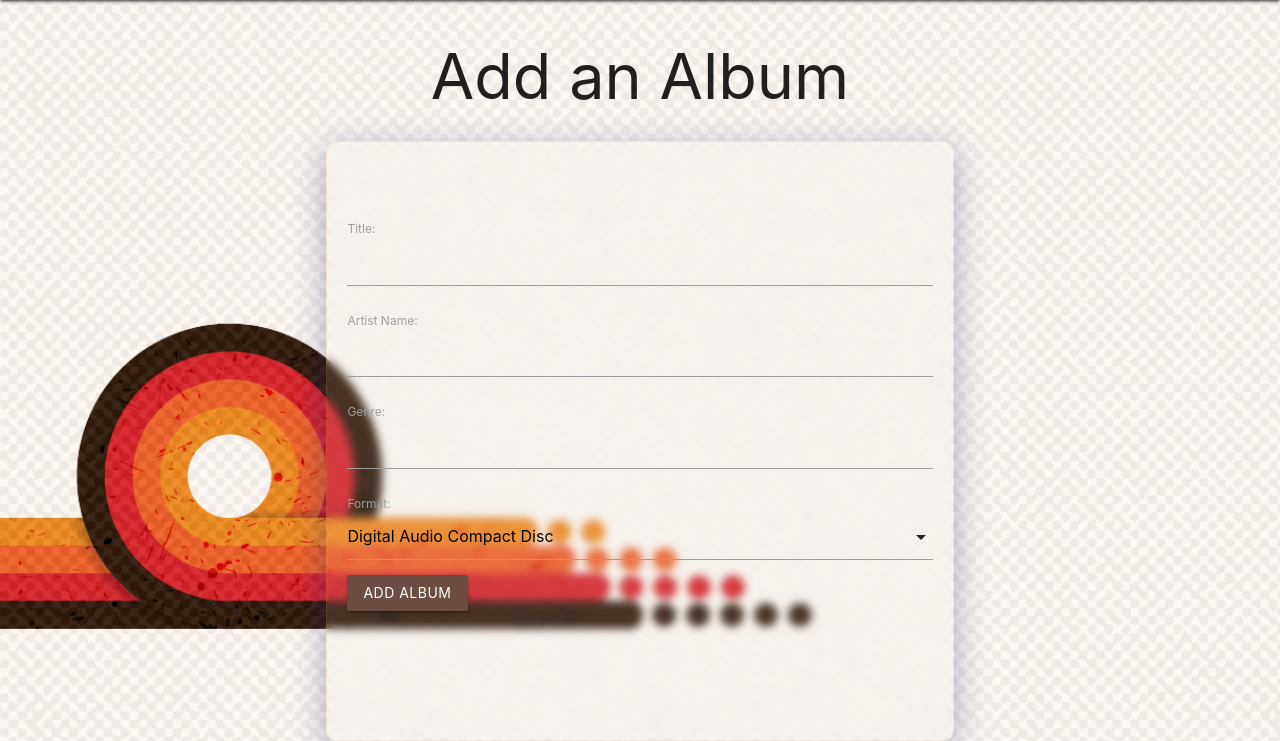
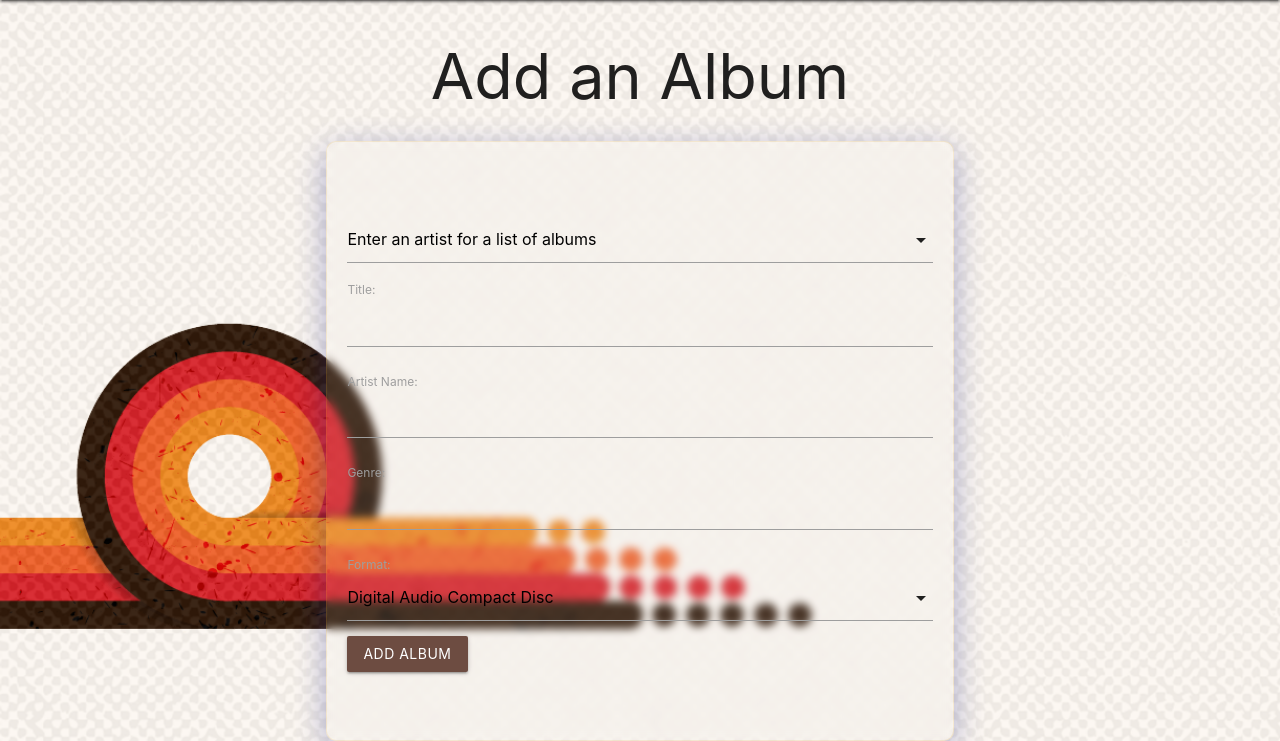
Before and after one commit to JaySecurity/MusicCatalogue, a Django app: page /albums/add in a window 1280 px wide. Shown: the part 64-805 px from the top of the page. Run offline with Django 3.2, Linux system fonts and the light colour scheme; the visitor is signed in with stand-in values (Sample User, id 1).

Commit message:
add album search from api based on artist

```diff
--- a/main_app/templates/main_app/album_form.html
+++ b/main_app/templates/main_app/album_form.html
@@ -10,6 +10,11 @@
 <div class= "container form-container add-album-container">
   <form class="add-form" action="" method="POST">
     {%csrf_token%}
+    <p>
+    <select name="albums" id="albums">
+      <option value="" disabled>Enter an artist for a list of albums</option>
+    </select>
+    </p>
     {{form.as_p}}
     <input class="btn brown darken-1" type="submit"
     {% if album %}
@@ -23,6 +28,38 @@
 <script>
   // initialize the format select
   var selectEl = document.getElementById('id_format');
+  var albumSelectEl = document.getElementById('albums');
+  const artistEl = document.getElementById('id_artist_name')
+  const titleEl = document.getElementById('id_title')
+
+
   M.FormSelect.init(selectEl);
+  M.FormSelect.init(albumSelectEl);
+
+  artistEl.addEventListener('focusout', albumLookup)
+  albumSelectEl.addEventListener('change', (e)=>{
+    console.log('Changed')
+    titleEl.value = albumSelectEl.value
+  })
+
+  async function albumLookup(e){
+    res = await fetch(`https://www.theaudiodb.com/api/v1/json/1/search.php?s=${artistEl.value}`, {"method": "GET"})
+    data = await res.json()
+    artistid = data.artists[0].idArtist
+    res = await fetch(`https://theaudiodb.p.rapidapi.com/album.php?i=${artistid}`, {
+	        "method": "GET",
+	        "headers": {
+		        "x-rapidapi-key": "a32b207c9amshaf28a01b8d9a98bp14749djsn71e82744b5fb",
+		        "x-rapidapi-host": "theaudiodb.p.rapidapi.com"
+	          }
+        })
+    data = await res.json()
+    albums = data.album
+    let html = albums.reduce((html, album) => html + `<option value="${album.strAlbum}">${album.strAlbum}</option>`, " ")
+    albumSelectEl.innerHTML = html
+    M.FormSelect.init(albumSelectEl);
+  }
+
 </script>
+
 {% endblock %}
--- a/main_app/views.py
+++ b/main_app/views.py
@@ -47,6 +47,7 @@ class AlbumAdd(LoginRequiredMixin, CreateView):
   model = Album
   fields = ['title', 'artist_name', 'genre', 'format']
   success_url = '/albums/'
+  extra_context = {'headers':headers}
 
   def form_valid(self, form):
     album_id = None
```
